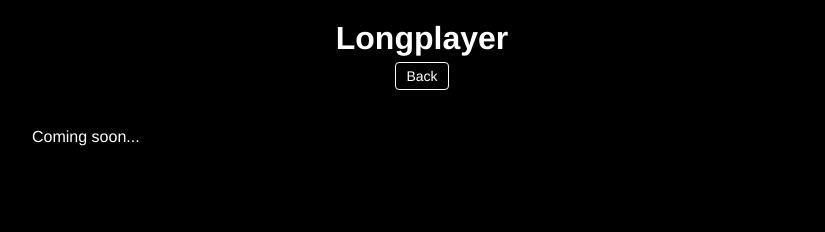
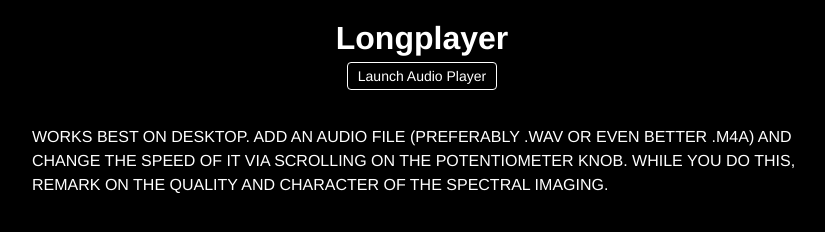
Before and after one commit to samueldouma/samsweb_4.1, a plain HTML site: page audio_longplayer.html in a window 1280 px wide. Shown: the whole page, without its empty margins (218-1043 px from the left). Drawn offline with Linux system fonts and the light colour scheme.

Commit message:
Update audio_longplayer.html

```diff
--- a/audio_longplayer.html
+++ b/audio_longplayer.html
@@ -8,10 +8,10 @@
 <body class="subpage">
   <header>
     <h1>Longplayer</h1>
-    <a href="audio.html" class="back-button">Back</a>
+    <a href="https://samueldouma.github.io/samsweb_4.1/index18.html" class="back-button">Launch Audio Player</a>
   </header>
   <main class="content">
-    <p>Coming soon...</p>
+    <p>WORKS BEST ON DESKTOP. ADD AN AUDIO FILE (PREFERABLY .WAV OR EVEN BETTER .M4A) AND CHANGE THE SPEED OF IT VIA SCROLLING ON THE POTENTIOMETER KNOB. WHILE YOU DO THIS, REMARK ON THE QUALITY AND CHARACTER OF THE SPECTRAL IMAGING.</p>
   </main>
 </body>
 </html>
```
